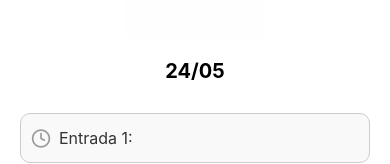
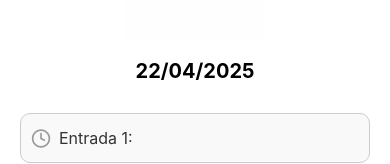
Before and after one commit to PedroPucci/mobileUnifor, a React Native app: screen /MarcarPonto in a window 390 px wide. Shown: the part 231-395 px from the top of the page. Built offline with nearby package versions, Linux system fonts and the light colour scheme.

Commit message:
pegar o dia corrente.

```diff
--- a/components/RegistroPonto/MarcarPontoScreen.js
+++ b/components/RegistroPonto/MarcarPontoScreen.js
@@ -24,7 +24,9 @@ export default function MarcarPontoScreen({ navigation }) {
         resizeMode="contain"
       />
 
-      <Text style={styles.dataText}>24/05</Text>
+      <Text style={styles.dataText}>
+        {new Date().toLocaleDateString("pt-BR")}
+      </Text>
 
       <View style={styles.inputContainer}>
         <Feather name="clock" size={20} color="#999" style={styles.icon} />
```
